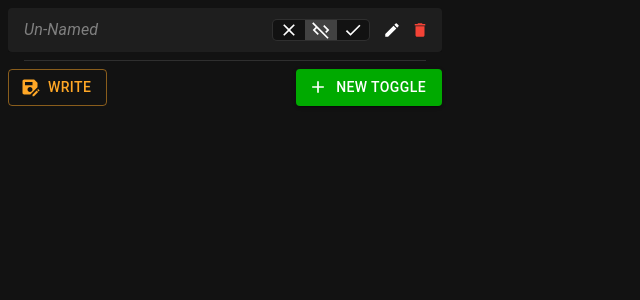
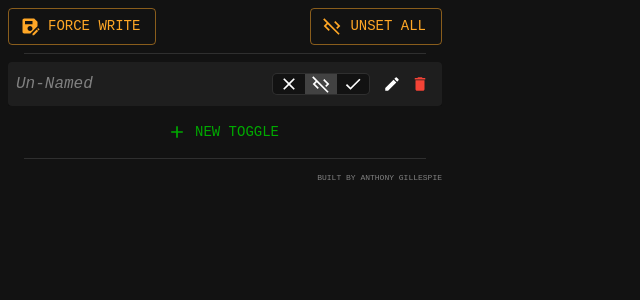
Before and after one commit to Anthony-Gillespie/LSFTE, a React (Create React App) app: page / in a window 1280 px wide. Both pictures are taken after a click on the button "NEW TOGGLE". Shown: the top 300 px of the page, without its empty margins (0-640 px from the left). Built offline with nearby package versions, Linux system fonts and the light colour scheme; no server answers.

Commit message:
More incremental updates

```diff
--- a/src/components/toggle-list-item/toggle-list-item.tsx
+++ b/src/components/toggle-list-item/toggle-list-item.tsx
@@ -1,4 +1,11 @@
-import { Typography, Box, Paper, IconButton, TextField } from "@mui/material";
+import {
+  Typography,
+  Box,
+  Paper,
+  IconButton,
+  TextField,
+  Tooltip,
+} from "@mui/material";
 import { FeatureToggle } from "../../types";
 import DeleteIcon from "@mui/icons-material/Delete";
 import EditIcon from "@mui/icons-material/Edit";
@@ -48,12 +55,13 @@ export const ToggleListItem = ({
       <Box
         padding={1}
         display="grid"
-        gridTemplateColumns="auto 1fr auto"
+        gridTemplateColumns="minmax(0, 1fr) auto"
         gap={1}
         alignItems="center"
       >
         <Box
-          gridColumn={2}
+          width="100%"
+          gridColumn={1}
           display="flex"
           justifyContent="space-between"
           alignItems="center"
@@ -65,21 +73,39 @@ export const ToggleListItem = ({
               variant="standard"
               onBlur={onBlurName}
               onKeyUp={onKeyUp}
+              fullWidth
             />
           ) : (
-            <Typography color={featureToggle.name ? undefined : "GrayText"}>
+            <Tooltip
+              title={
+                featureToggle.name
+                  ? featureToggle.name
+                  : "Click the edit button to name the toggle"
+              }
+            >
+              <Typography
+                color={featureToggle.name ? undefined : "GrayText"}
+                noWrap={true}
+              >
                 {featureToggle.name ? featureToggle.name : <i>Un-Named</i>}
               </Typography>
+            </Tooltip>
           )}
+        </Box>
+        <Box gridColumn={2}>
           <TriSwitch value={featureToggle.state} onChange={onToggle} />
         </Box>
         <Box gridColumn={3}>
+          <Tooltip title="Edit the toggle name">
             <IconButton size="small" onClick={() => setEditing(true)}>
               <EditIcon fontSize="inherit" />
             </IconButton>
+          </Tooltip>
+          <Tooltip title="Delete the toggle">
             <IconButton size="small" color="error" onClick={onDelete}>
               <DeleteIcon fontSize="inherit" />
             </IconButton>
+          </Tooltip>
         </Box>
       </Box>
     </Paper>
--- a/src/components/tri-switch/tri-switch.tsx
+++ b/src/components/tri-switch/tri-switch.tsx
@@ -1,4 +1,4 @@
-import { Box, useTheme, Divider, Tooltip } from "@mui/material";
+import { Box, useTheme, Tooltip } from "@mui/material";
 import CloseIcon from "@mui/icons-material/Close";
 import CodeOffIcon from "@mui/icons-material/CodeOff";
 import CheckIcon from "@mui/icons-material/Check";
--- a/src/extension.tsx
+++ b/src/extension.tsx
@@ -1,9 +1,10 @@
 import { useState, useEffect } from "react";
-import { Box, Button, Divider } from "@mui/material";
+import { Box, Button, Divider, Tooltip, Typography } from "@mui/material";
 import { ToggleList } from "./components/toggle-list";
 import { FeatureToggle } from "./types";
 import SaveAsIcon from "@mui/icons-material/SaveAs";
 import AddIcon from "@mui/icons-material/Add";
+import CodeOffIcon from "@mui/icons-material/CodeOff";
 import {
   saveFeatureToggles,
   writeFeatureToggles,
@@ -53,15 +54,47 @@ export const Extension = () => {
     writeFeatureToggles(featureToggles);
   };
 
+  const onUnsetAll = () => {
+    if (featureToggles === null) return;
+    onUpdateToggles(
+      featureToggles.map((featureToggle) => ({ ...featureToggle, state: null }))
+    );
+  };
+
   return (
     <Box
       width="450px"
       maxHeight="600px"
       display="grid"
-      gridTemplateRows="minmax(0, 1fr) auto auto"
+      gridTemplateRows="auto auto minmax(0, 1fr) auto auto auto"
       gap={1}
       padding={1}
     >
+      <Box display="flex" flexDirection="row" justifyContent="space-between">
+        <Tooltip title="Force writes the current state to the current tab">
+          <Button
+            color="warning"
+            variant="outlined"
+            startIcon={<SaveAsIcon />}
+            onClick={onForceWrite}
+          >
+            Force Write
+          </Button>
+        </Tooltip>
+        <Tooltip title="Moves all the overrides back to their unset state">
+          <Button
+            color="warning"
+            variant="outlined"
+            startIcon={<CodeOffIcon />}
+            onClick={onUnsetAll}
+          >
+            Unset all
+          </Button>
+        </Tooltip>
+      </Box>
+
+      <Divider variant="middle" />
+
       {featureToggles && (
         <ToggleList
           featureToggles={featureToggles}
@@ -69,24 +102,18 @@ export const Extension = () => {
           onDeleteToggle={onDeleteToggle}
         />
       )}
+      <Box display="flex" flexDirection="row" justifyContent="center">
+        <Tooltip title="Add a new feature toggle">
+          <Button startIcon={<AddIcon />} onClick={onAddToggle}>
+            New Toggle
+          </Button>
+        </Tooltip>
+      </Box>
       <Divider variant="middle" />
-      <Box display="flex" flexDirection="row" justifyContent="space-between">
-        <Button
-          color="warning"
-          variant="outlined"
-          startIcon={<SaveAsIcon />}
-          onClick={onForceWrite}
-        >
-          Write
-        </Button>
-        <Button
-          startIcon={<AddIcon />}
-          variant="contained"
-          onClick={onAddToggle}
-        >
-          New Toggle
-        </Button>
-      </Box>
+
+      <Typography variant="overline" color="GrayText" align="right">
+        Built by Anthony Gillespie
+      </Typography>
     </Box>
   );
 };
--- a/src/theme.ts
+++ b/src/theme.ts
@@ -1,6 +1,12 @@
 import { ThemeOptions } from "@mui/material/styles";
 
 export const themeOptions: ThemeOptions = {
+  typography: {
+    fontFamily: "monospace",
+    overline: {
+      fontSize: "8px",
+    },
+  },
   palette: {
     mode: "dark",
     primary: {
```
Also changed, not shown: 10 other files (tests, documents, lock files or other folders). Lines whose indentation alone changed are shown as unchanged.
